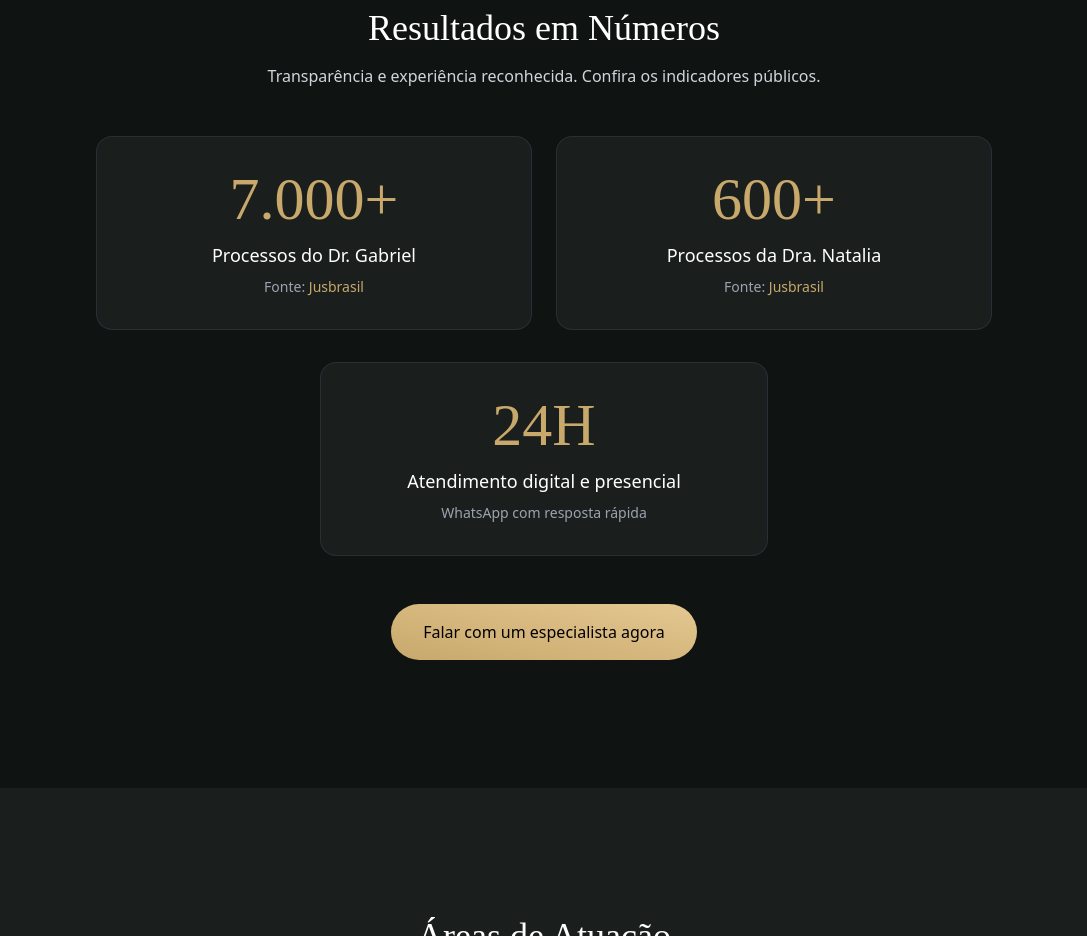
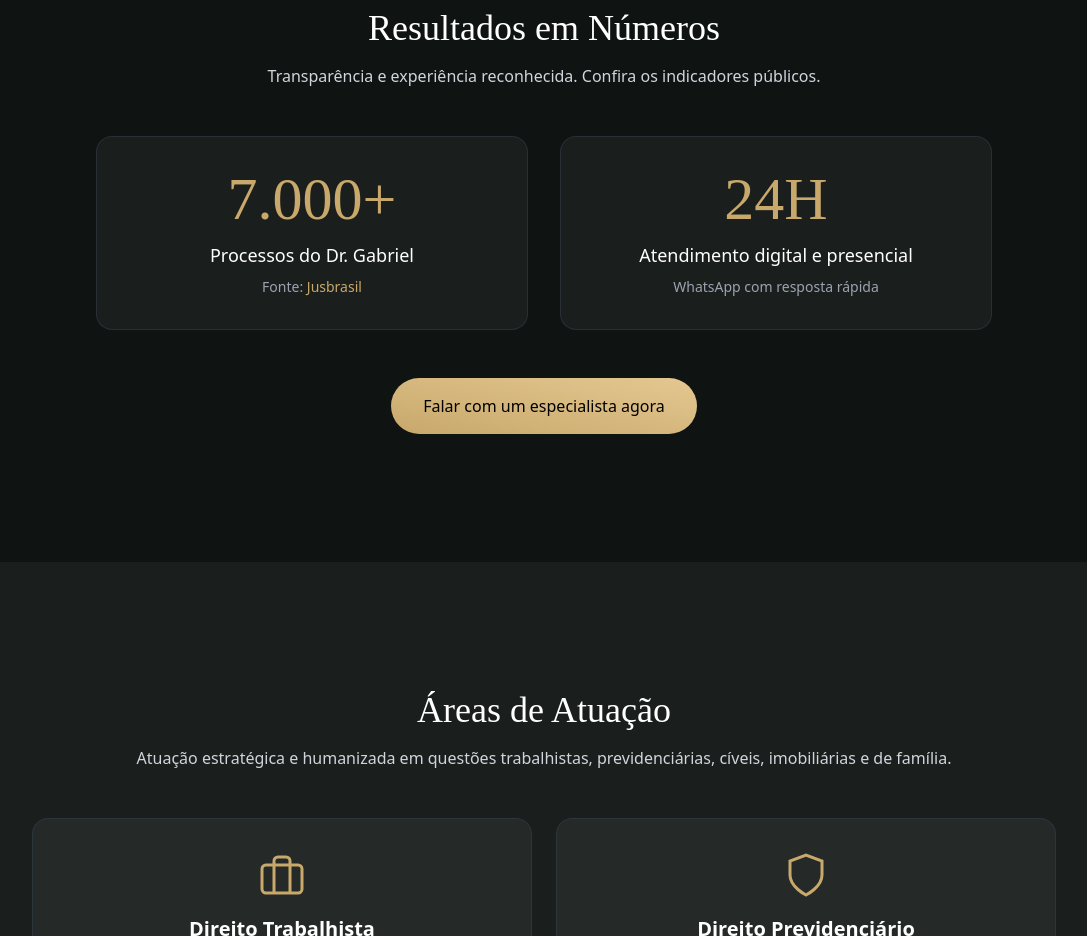
Before and after one commit to pontesneto2/sd-adv, a Next.js app: page / in a window 1280 px wide. Shown: the part 920-1856 px from the top of the page, without its empty margins (96-1183 px from the left). Built offline with nearby package versions, Linux system fonts and the light colour scheme.

Commit message:
Stats: Mostra apenas 2 cards lado a lado (Gabriel + Atendimento 24H)

```diff
--- a/src/components/sections/Stats.js
+++ b/src/components/sections/Stats.js
@@ -63,8 +63,8 @@
             Transparência e experiência reconhecida. Confira os indicadores públicos.
           </p>
 
-          <div className="grid grid-cols-1 md:grid-cols-2 gap-6 mb-8">
-            {/* Card Dr. Gabriel - PRIMEIRO (maior) */}
+          <div className="grid grid-cols-1 md:grid-cols-2 gap-8 max-w-4xl mx-auto mb-8">
+            {/* Card Dr. Gabriel */}
             <div className="bg-[#1a1f1d] rounded-2xl p-8 border border-gray-700/50 hover:border-sd-gold/70 transition-all duration-300 hover:scale-[1.03] hover:shadow-2xl hover:shadow-sd-gold/20 animate-slide-up">
               <div className="mb-3">
                 <Counter end={7000} suffix="+" />
@@ -83,29 +83,8 @@
               </div>
             </div>
 
-            {/* Card Dra. Natalia - SEGUNDO */}
+            {/* Card Atendimento 24H */}
             <div className="bg-[#1a1f1d] rounded-2xl p-8 border border-gray-700/50 hover:border-sd-gold/70 transition-all duration-300 hover:scale-[1.03] hover:shadow-2xl hover:shadow-sd-gold/20 animate-slide-up-delay">
-              <div className="mb-3">
-                <Counter end={600} suffix="+" />
-              </div>
-              <div className="text-lg mb-2">Processos da Dra. Natalia</div>
-              <div className="text-sm text-gray-400">
-                Fonte:{' '}
-                <a
-                  href="https://www.jusbrasil.com.br/busca?q=Natalia+Ingrid+Mendes+Duarte"
-                  target="_blank"
-                  rel="noopener noreferrer"
-                  className="text-sd-gold hover:text-sd-gold-2 hover:underline transition-colors"
-                >
-                  Jusbrasil
-                </a>
-              </div>
-            </div>
-          </div>
-
-          {/* Card 24H - EM BAIXO Centralizado */}
-          <div className="flex justify-center">
-            <div className="bg-[#1a1f1d] rounded-2xl p-8 border border-gray-700/50 hover:border-sd-gold/70 transition-all duration-300 hover:scale-[1.03] hover:shadow-2xl hover:shadow-sd-gold/20 max-w-md w-full animate-slide-up-delay-2">
               <div className="mb-3">
                 <Counter end={24} suffix="H" />
               </div>
```
